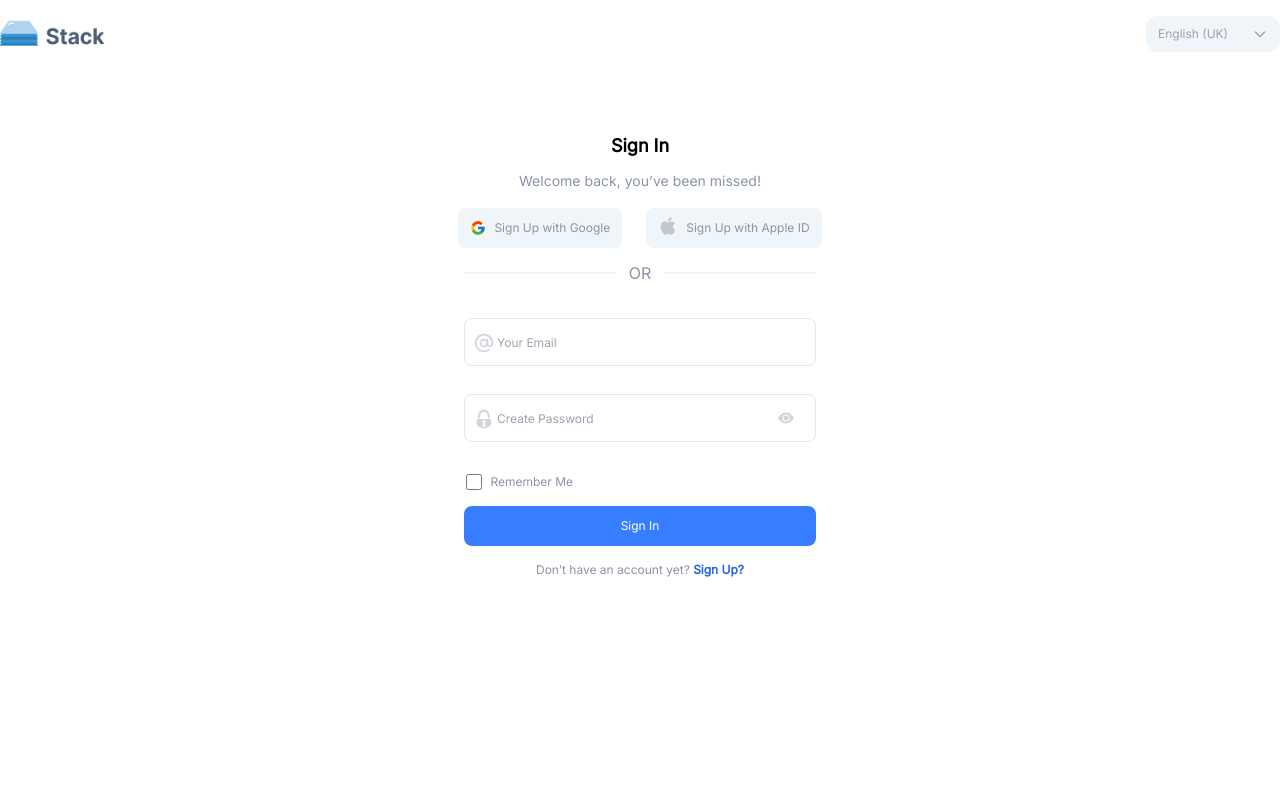
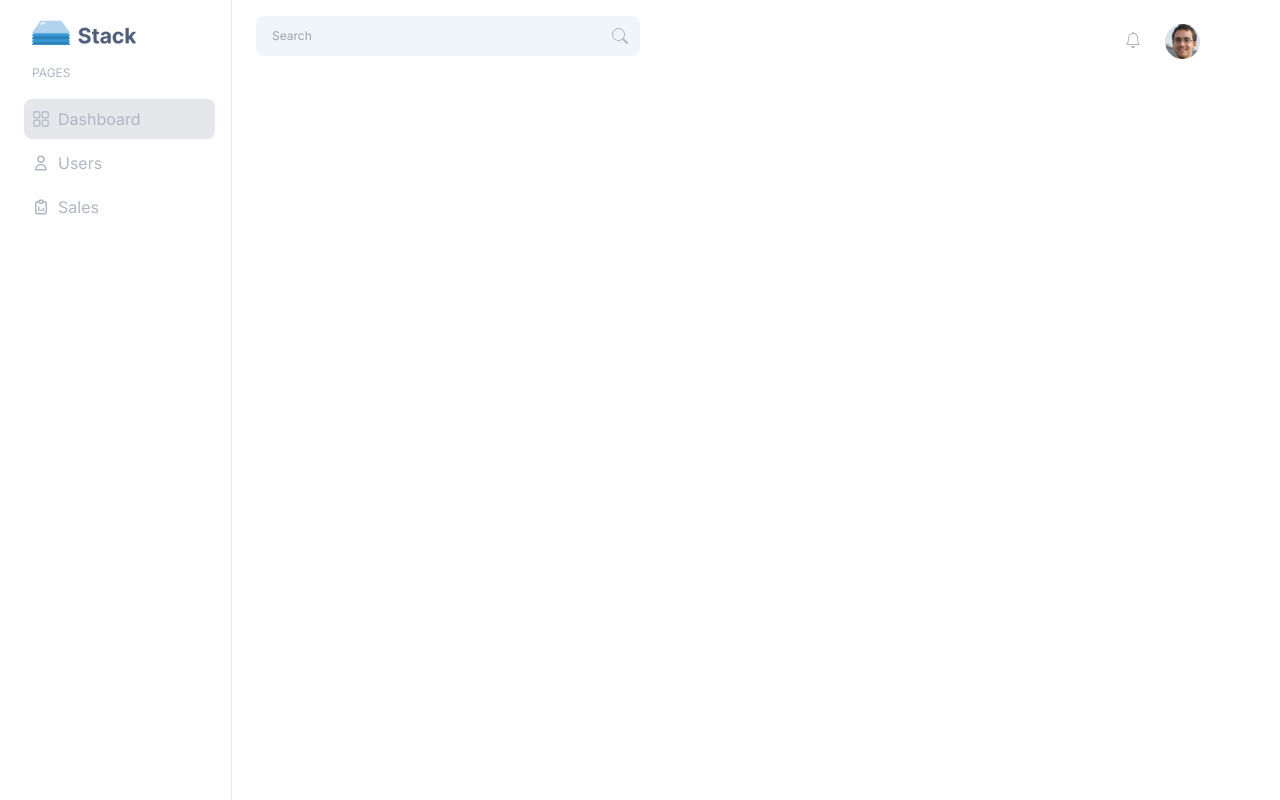
Before and after one commit to SAPranto/React.JS-Dashboard, a React (Vite) app: page / in a window 1280 px wide. Before the commit this address led to /signin. Built offline with nearby package versions, Linux system fonts and the light colour scheme.

Commit message:
Search Component Completed

```diff
--- a/src/auth/useAuth.jsx
+++ b/src/auth/useAuth.jsx
@@ -1,5 +1,5 @@
 export default function useAuth() {
-    const auth = false;
+    const auth = true;
 
     return auth;
   }
--- a/src/components/Search.jsx
+++ b/src/components/Search.jsx
@@ -1,9 +1,9 @@
 import React from "react";
-import { BsSearch } from "react-icons/bs";
+import { BsSearch, BsBell } from "react-icons/bs";
 
 const Search = () => {
   return (
-    <>
+    <div className="">
       <form className=" mt-4 ml-4">
         <div className="relative w-full">
           <div className="absolute inset-y-0 left-0 flex items-center pl-3 pointer-events-none">
@@ -11,7 +11,7 @@ const Search = () => {
           <input
             type="text"
             id="voice-search"
-            className="bg-primary-box text-xs text-primary-text rounded-lg block w-96 pl-4 p-2.5 py-3"
+            className="bg-primary-box text-xs text-primary-text rounded-lg block sm:w-60 md:w-96 pl-4 p-2.5 py-3"
             placeholder="Search"
             required=""
           />
@@ -23,7 +23,11 @@ const Search = () => {
           </button>
         </div>
       </form>
-    </>
+      <div className="absolute right-20 top-6 flex gap-6">
+      <BsBell className="text-primary-text mt-2"/>
+      <img src="/photo.png" alt="" width={35}/>
+      </div>
+    </div>
   );
 };
 
```
Also changed, not shown: public/photo.png (added).
